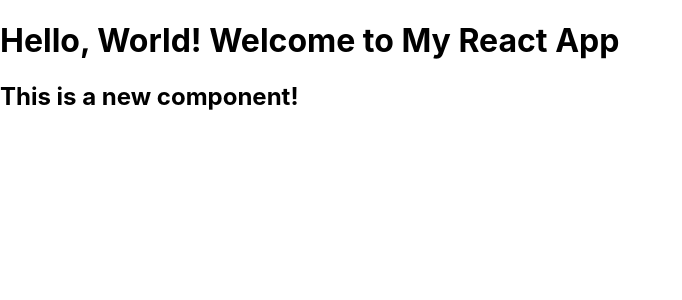
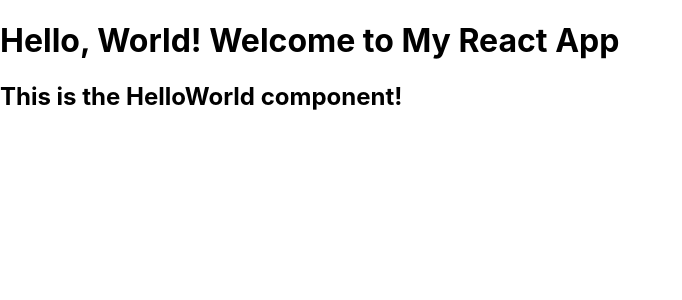
Before and after one commit to ShivanshSharma04/HackGT11_flask, a React (Create React App) app: page / in a window 1280 px wide. Shown: the top 300 px of the page, without its empty margins (0-682 px from the left). Built offline with nearby package versions, Linux system fonts and the light colour scheme.

Commit message:
hello world set up

```diff
--- a/src/HelloWorld.js
+++ b/src/HelloWorld.js
@@ -2,7 +2,7 @@
 import React from 'react';
 
 const HelloWorld = () => {
-  return <h2>This is a new component!</h2>;
+  return <h2>This is the HelloWorld component!</h2>;
 };
 
 export default HelloWorld;
```
